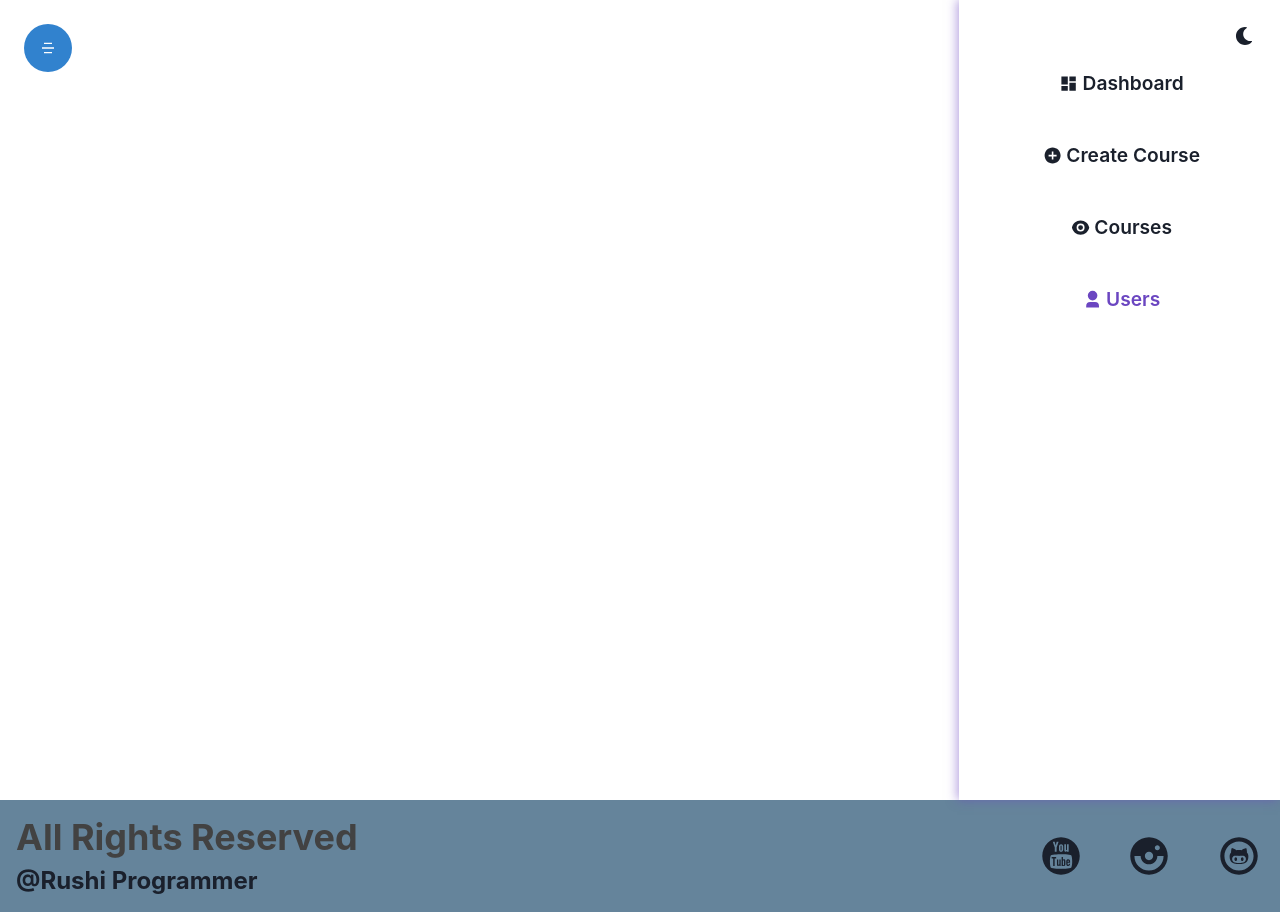
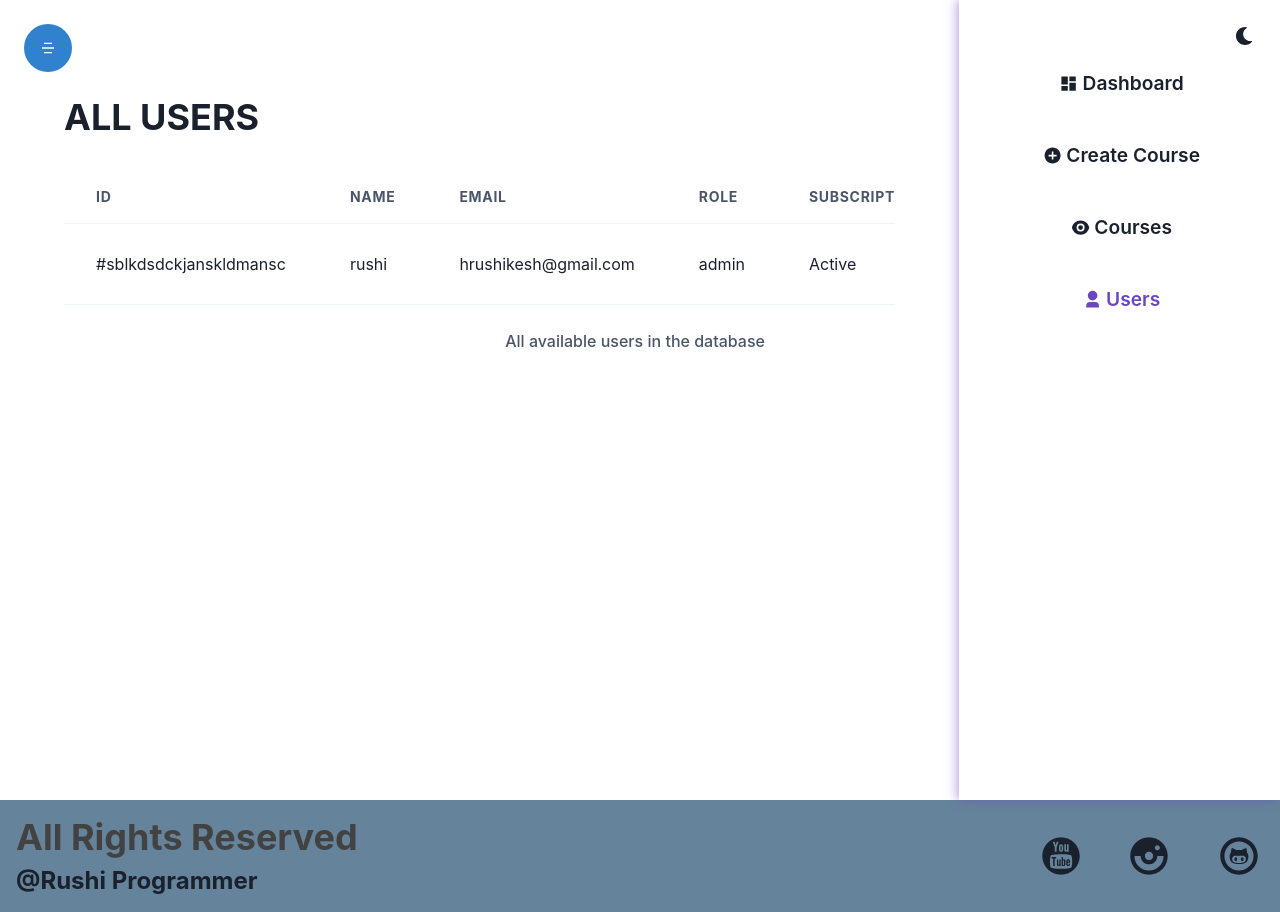
Before and after one commit to hrushikeshmysala2003/Study-App, a React (Create React App) app in the folder studyapp/: page /admin/users in a window 1280 px wide. Built offline with nearby package versions, Linux system fonts and the light colour scheme.

Commit message:
Added Admin Users Page

```diff
--- a/studyapp/src/components/Admin/AdminUsers/AdminUsers.jsx
+++ b/studyapp/src/components/Admin/AdminUsers/AdminUsers.jsx
@@ -1,16 +1,84 @@
 import React from 'react'
-import { Box, Grid } from '@chakra-ui/react'
+import { Box, Button, Grid, HStack, Heading, Table, TableCaption, TableContainer, Tbody, Td, Th, Thead, Tr } from '@chakra-ui/react'
 
 import cursor from "../../../assets/images/cursor.png"
 import Sidebar from '../Sidebar'
+import { RiDeleteBin7Fill } from 'react-icons/ri'
+
+const Row = ({item, updateHandler, deleteButtonHandler}) => {
+
+    return (
+        <Tr>
+            <Td>#{item._id}</Td>
+            <Td>{item.name}</Td>
+            <Td>{item.email}</Td>
+            <Td>{item.role}</Td>
+            <Td>{item.subscription.status==="active"?"Active":"Not Active"}</Td>
+
+            <Td isNumeric >
+                <HStack justifyContent={"flex-end"} >
+                    <Button onClick={() => {
+                        updateHandler(item._id)
+                    }} variant={"outline"} color={"purple.500"}>Change Role</Button>
+                    <Button onClick={() => {
+                        deleteButtonHandler(item._id)
+                    }} ><RiDeleteBin7Fill /></Button>
+                </HStack>
+            </Td>
+        </Tr>
+    )
+}
 const AdminUsers = () => {
+    const updateHandler = (userId) => {
+        console.log(userId)
+    }
+    const deleteButtonHandler = (userId) => {
+        console.log(userId)
+    }
+    const users=[
+        {
+            _id: "sblkdsdckjanskldmansc",
+            email: "hrushikesh@gmail.com",
+            name: "rushi",
+            role: "admin",
+            subscription: {
+                status: "active",
+
+            }
+        }
+    ]
   return (
     <Grid css={{cursor: `url(${cursor}), default`}} minH={"100vh"} templateColumns={["1fr", "5fr 1fr"]} >
         <Box p={["0", "16"]} overflowX={"auto"} >
+            <Heading py={"8"} textTransform={"uppercase"} children="All Users" textAlign={["center", "left"]} />
+
+            <TableContainer w={["100vw", "full"]} >
+                <Table variant={"simple"} size={"lg"} >
+                    <TableCaption >All available users in the database</TableCaption>
+                    <Thead >
+                        <Tr>
+                            <Th>Id</Th>
+                            <Th>Name</Th>
+                            <Th>Email</Th>
+                            <Th>Role</Th>
+                            <Th>Subscription</Th>
+                            <Th isNumeric >Action</Th>
+                        </Tr>
+                    </Thead>
+                    <Tbody>
+                        {
+                            users.map((item) => (
+                                <Row updateHandler={updateHandler} deleteButtonHandler={deleteButtonHandler}  key={item._id} item={item} />
+                            ))
+                        }
+                    </Tbody>
+                </Table>
+            </TableContainer>
         </Box>
         <Sidebar />
     </Grid>
   )
 }
 
+
 export default AdminUsers
```
